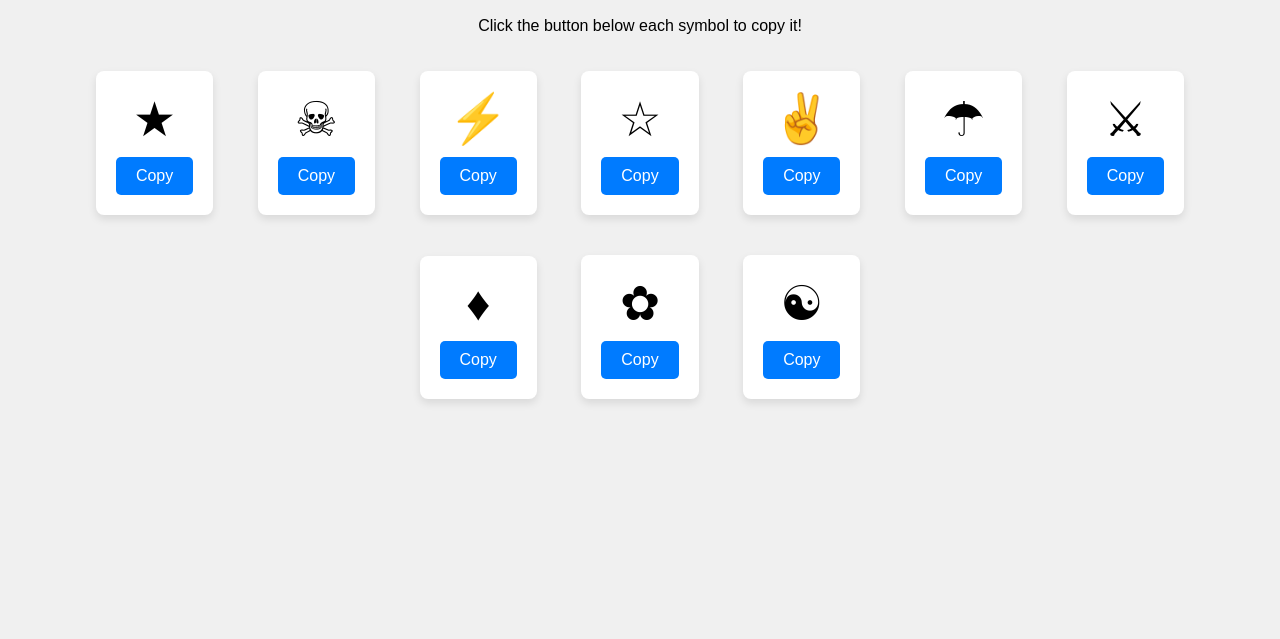
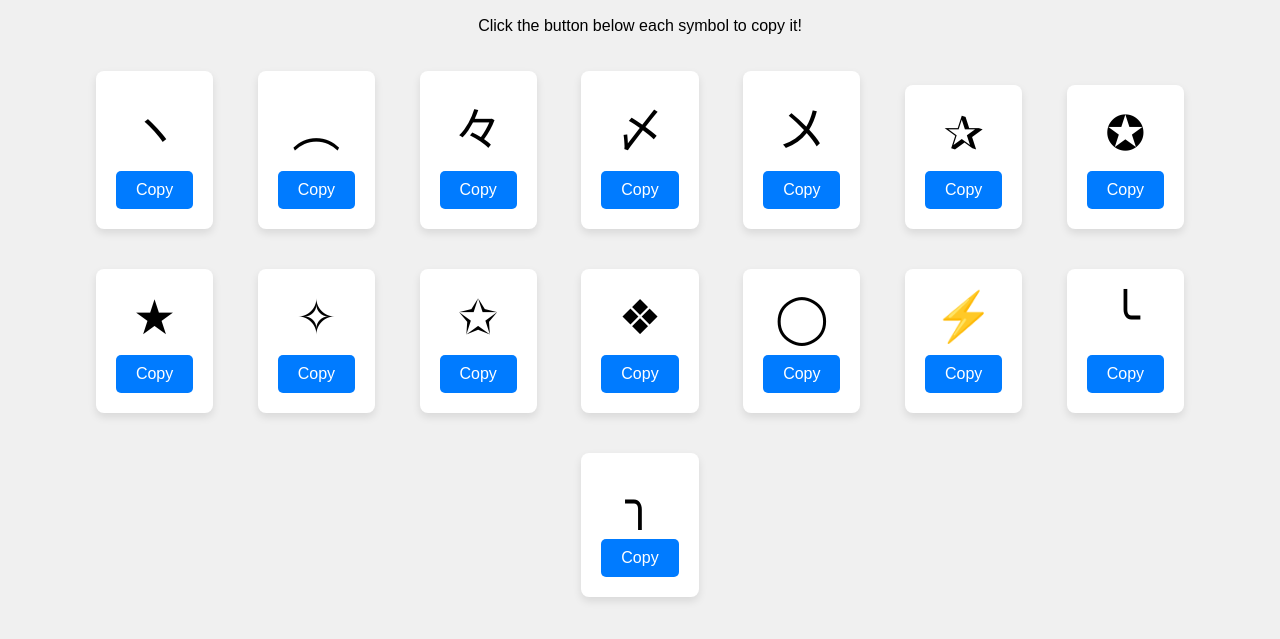
Before and after one commit to mathpunch/fortnite, a plain HTML site: page index.html in a window 1280 px wide. Shown: the part 89-728 px from the top of the page. Drawn offline with Linux system fonts and the light colour scheme.

Commit message:
Update index.html

```diff
--- a/index.html
+++ b/index.html
@@ -53,73 +53,93 @@
     <h1>Special Symbols for Fortnite Usernames</h1>
     <p>Click the button below each symbol to copy it!</p>
 
-    <!-- Symbol 1 -->
+    <div class="symbol-container">
+        <span class="symbol">ヽ</span>
+        <button class="copy-btn" onclick="copySymbol('ヽ', this)">Copy</button>
+        <div class="copy-message">Copied!</div>
+    </div>
+
+    <div class="symbol-container">
+        <span class="symbol">︵</span>
+        <button class="copy-btn" onclick="copySymbol('︵', this)">Copy</button>
+        <div class="copy-message">Copied!</div>
+    </div>
+
+    <div class="symbol-container">
+        <span class="symbol">々</span>
+        <button class="copy-btn" onclick="copySymbol('々', this)">Copy</button>
+        <div class="copy-message">Copied!</div>
+    </div>
+
+    <div class="symbol-container">
+        <span class="symbol">〆</span>
+        <button class="copy-btn" onclick="copySymbol('〆', this)">Copy</button>
+        <div class="copy-message">Copied!</div>
+    </div>
+
+    <div class="symbol-container">
+        <span class="symbol">〤</span>
+        <button class="copy-btn" onclick="copySymbol('〤', this)">Copy</button>
+        <div class="copy-message">Copied!</div>
+    </div>
+
+    <div class="symbol-container">
+        <span class="symbol">✰</span>
+        <button class="copy-btn" onclick="copySymbol('✰', this)">Copy</button>
+        <div class="copy-message">Copied!</div>
+    </div>
+
+    <div class="symbol-container">
+        <span class="symbol">✪</span>
+        <button class="copy-btn" onclick="copySymbol('✪', this)">Copy</button>
+        <div class="copy-message">Copied!</div>
+    </div>
+
     <div class="symbol-container">
         <span class="symbol">★</span>
         <button class="copy-btn" onclick="copySymbol('★', this)">Copy</button>
         <div class="copy-message">Copied!</div>
     </div>
 
-    <!-- Symbol 2 -->
     <div class="symbol-container">
-        <span class="symbol">☠</span>
-        <button class="copy-btn" onclick="copySymbol('☠', this)">Copy</button>
+        <span class="symbol">✧</span>
+        <button class="copy-btn" onclick="copySymbol('✧', this)">Copy</button>
         <div class="copy-message">Copied!</div>
     </div>
 
-    <!-- Symbol 3 -->
+    <div class="symbol-container">
+        <span class="symbol">✩</span>
+        <button class="copy-btn" onclick="copySymbol('✩', this)">Copy</button>
+        <div class="copy-message">Copied!</div>
+    </div>
+
+    <div class="symbol-container">
+        <span class="symbol">❖</span>
+        <button class="copy-btn" onclick="copySymbol('❖', this)">Copy</button>
+        <div class="copy-message">Copied!</div>
+    </div>
+
+    <div class="symbol-container">
+        <span class="symbol">◯</span>
+        <button class="copy-btn" onclick="copySymbol('◯', this)">Copy</button>
+        <div class="copy-message">Copied!</div>
+    </div>
+
     <div class="symbol-container">
         <span class="symbol">⚡</span>
         <button class="copy-btn" onclick="copySymbol('⚡', this)">Copy</button>
         <div class="copy-message">Copied!</div>
     </div>
 
-    <!-- Symbol 4 -->
     <div class="symbol-container">
-        <span class="symbol">☆</span>
-        <button class="copy-btn" onclick="copySymbol('☆', this)">Copy</button>
+        <span class="symbol">╰</span>
+        <button class="copy-btn" onclick="copySymbol('╰', this)">Copy</button>
         <div class="copy-message">Copied!</div>
     </div>
 
-    <!-- Symbol 5 -->
     <div class="symbol-container">
-        <span class="symbol">✌</span>
-        <button class="copy-btn" onclick="copySymbol('✌', this)">Copy</button>
-        <div class="copy-message">Copied!</div>
-    </div>
-
-    <!-- Symbol 6 -->
-    <div class="symbol-container">
-        <span class="symbol">☂</span>
-        <button class="copy-btn" onclick="copySymbol('☂', this)">Copy</button>
-        <div class="copy-message">Copied!</div>
-    </div>
-
-    <!-- Symbol 7 -->
-    <div class="symbol-container">
-        <span class="symbol">⚔</span>
-        <button class="copy-btn" onclick="copySymbol('⚔', this)">Copy</button>
-        <div class="copy-message">Copied!</div>
-    </div>
-
-    <!-- Symbol 8 -->
-    <div class="symbol-container">
-        <span class="symbol">♦</span>
-        <button class="copy-btn" onclick="copySymbol('♦', this)">Copy</button>
-        <div class="copy-message">Copied!</div>
-    </div>
-
-    <!-- Symbol 9 -->
-    <div class="symbol-container">
-        <span class="symbol">✿</span>
-        <button class="copy-btn" onclick="copySymbol('✿', this)">Copy</button>
-        <div class="copy-message">Copied!</div>
-    </div>
-
-    <!-- Symbol 10 -->
-    <div class="symbol-container">
-        <span class="symbol">☯</span>
-        <button class="copy-btn" onclick="copySymbol('☯', this)">Copy</button>
+        <span class="symbol">╮</span>
+        <button class="copy-btn" onclick="copySymbol('╮', this)">Copy</button>
         <div class="copy-message">Copied!</div>
     </div>
 
```
